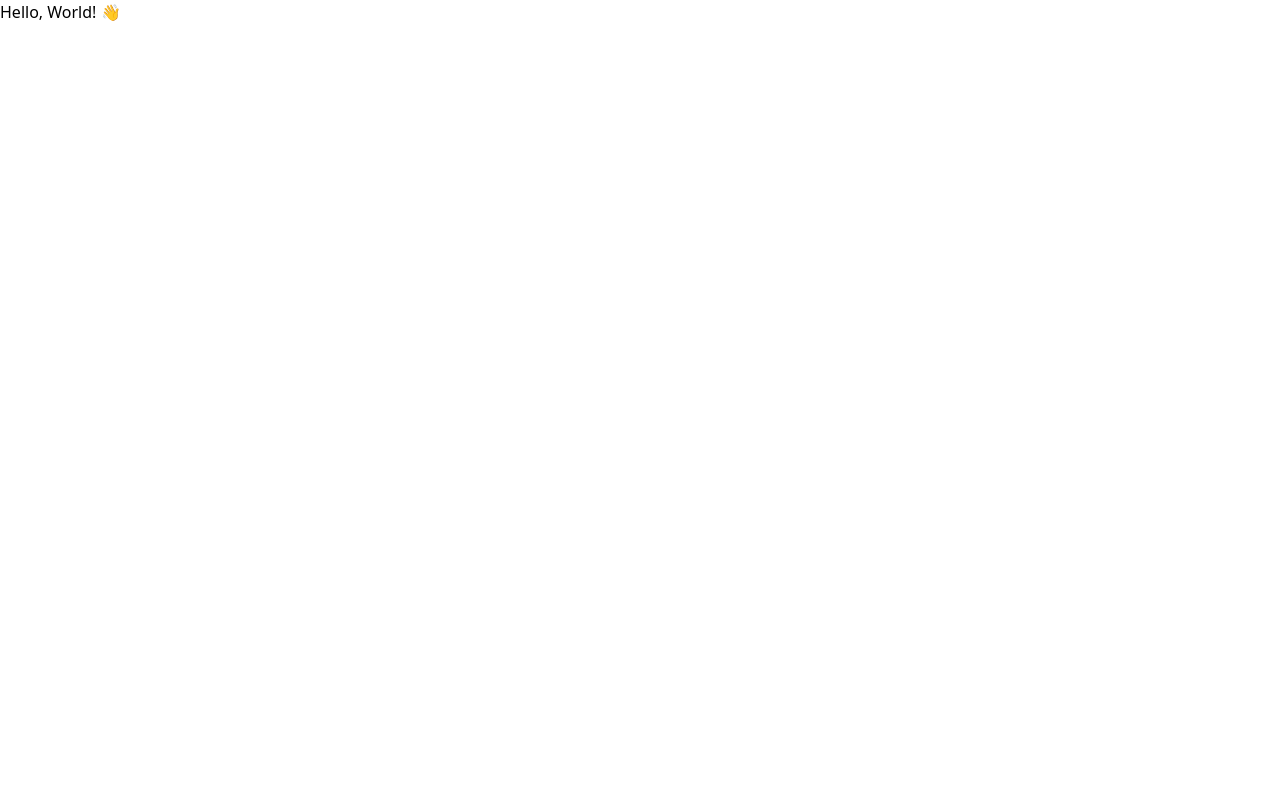
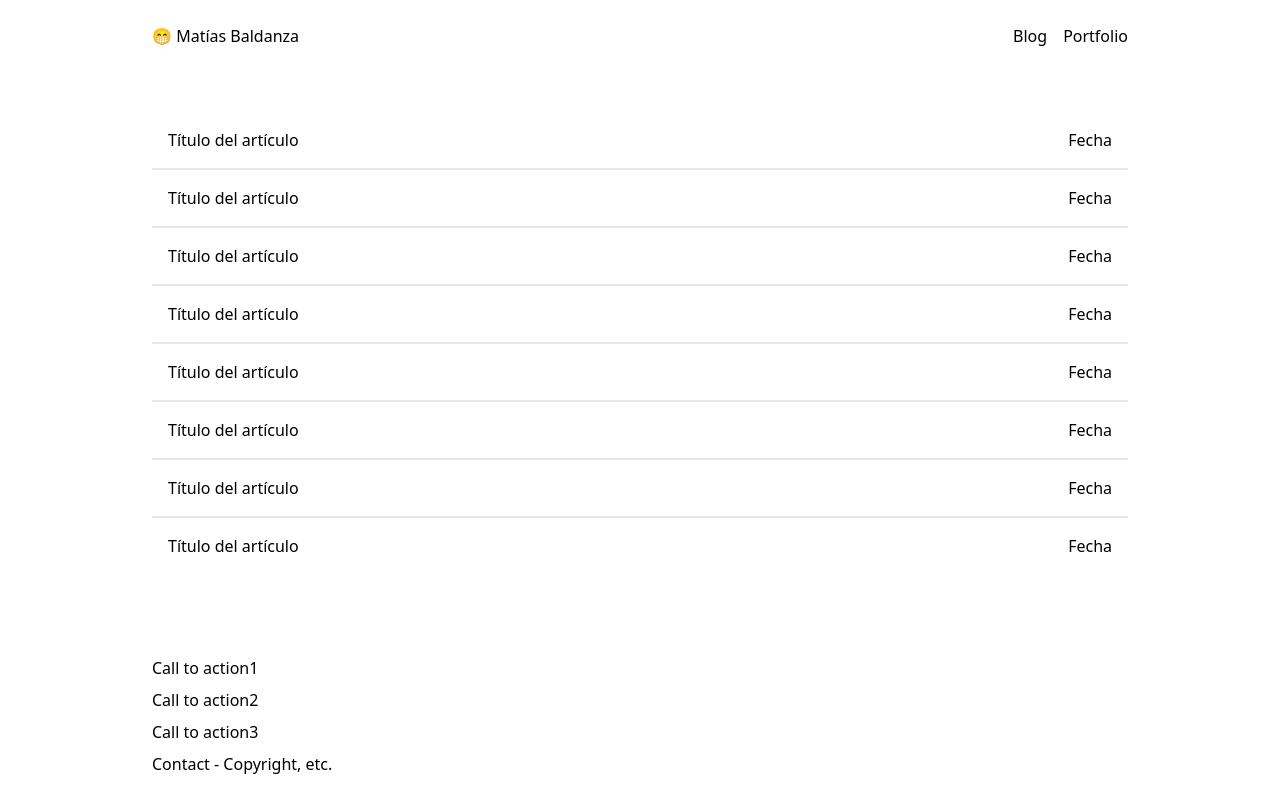
Before and after one commit to matiasbaldanza/matiasbaldanza_dev, a Next.js app: page / in a window 1280 px wide. Built offline with nearby package versions, Linux system fonts and the light colour scheme.

Commit message:
feat: initial homepage structure (blog-first)

```diff
--- a/src/pages/index.js
+++ b/src/pages/index.js
@@ -5,6 +5,50 @@ const inter = Inter({ subsets: ['latin'] })
 
 export default function Home() {
   return (
-    <div>Hello, World! 👋</div>
+      <div className='container mx-auto px-6 lg:max-w-5xl flex flex-col min-h-screen'>
+        <header className='flex justify-between py-6 mb-10'>
+          <span>😁 Matías Baldanza</span>
+          <nav>
+            <ul className='flex gap-4'>
+              <li>Blog</li>
+              <li>Portfolio</li>
+            </ul>
+          </nav>
+        </header>
+        <main className='max-h-screen flex-1'>
+          <ul className='divide-y-2'>
+            <li className='flex justify-between p-4'>
+              Título del artículo<span>Fecha</span>
+            </li>
+            <li className='flex justify-between p-4'>
+              Título del artículo<span>Fecha</span>
+            </li>
+            <li className='flex justify-between p-4'>
+              Título del artículo<span>Fecha</span>
+            </li>
+            <li className='flex justify-between p-4'>
+              Título del artículo<span>Fecha</span>
+            </li>
+            <li className='flex justify-between p-4'>
+              Título del artículo<span>Fecha</span>
+            </li>
+            <li className='flex justify-between p-4'>
+              Título del artículo<span>Fecha</span>
+            </li>
+            <li className='flex justify-between p-4'>
+              Título del artículo<span>Fecha</span>
+            </li>
+            <li className='flex justify-between p-4'>
+              Título del artículo<span>Fecha</span>
+            </li>
+          </ul>
+        </main>
+        <footer className='py-6 flex flex-col gap-2'>
+          <p>Call to action1</p>
+          <p>Call to action2</p>
+          <p>Call to action3</p>
+          <p>Contact - Copyright, etc.</p>
+        </footer>
+      </div>
   )
 }
```
